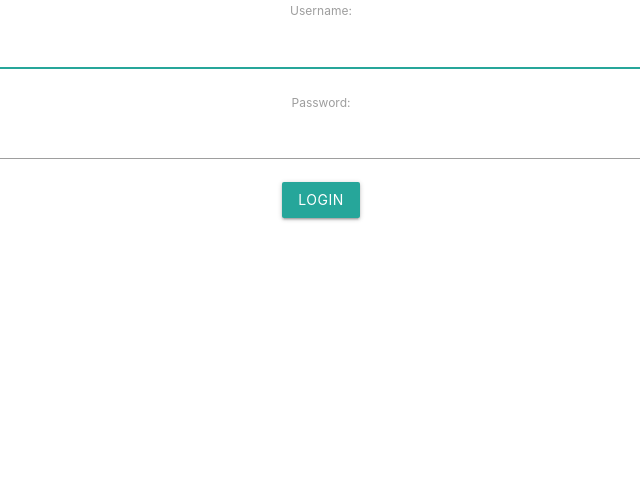
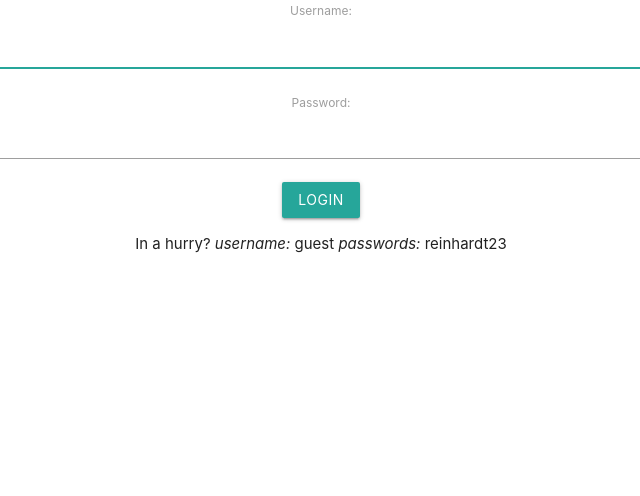
Before and after one commit to caseyvoss95/first-glance, a Django app: page /accounts/login/ in a window 1280 px wide. Shown: the part 201-697 px from the top of the page, without its empty margins (319-959 px from the left). Run offline with Django 4.2, Linux system fonts and the light colour scheme.

Commit message:
login updated

```diff
--- a/main_app/templates/registration/login.html
+++ b/main_app/templates/registration/login.html
@@ -8,5 +8,5 @@
     <input type="hidden" name="next" value="{{ next }}" />
 </form>
 
-
+<p>In a hurry? <em>username: </em>guest <em>passwords:</em> reinhardt23</p>
 {% endblock %}
```
